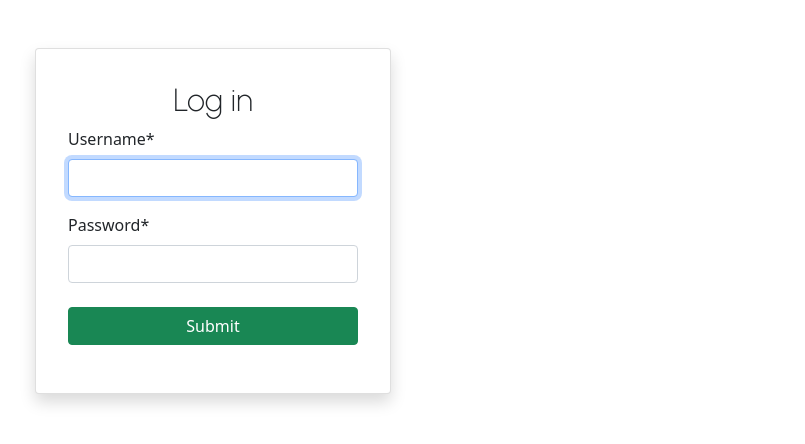
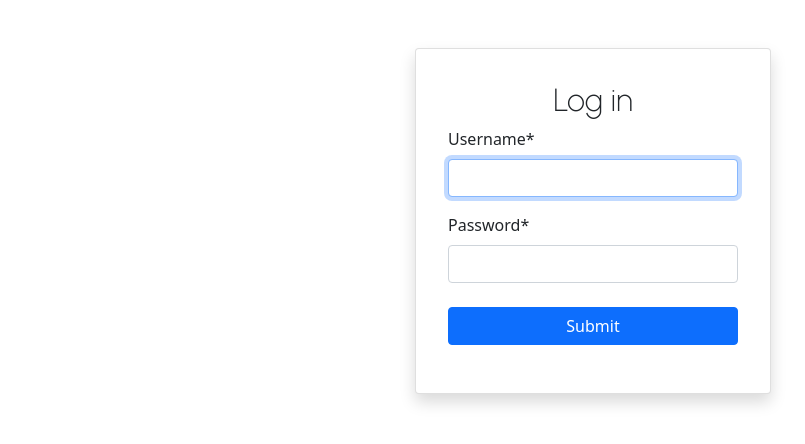
Before and after one commit to renataberoli/bug_catcher, a Django app: page /accounts/login/ in a window 1280 px wide. Shown: the part 58-502 px from the top of the page, without its empty margins (47-852 px from the left). Run offline with Django 3.2, Linux system fonts and the light colour scheme; some libraries are stand-ins or nearby versions.

Commit message:
improving login ui

```diff
--- a/app/templates/registration/login.html
+++ b/app/templates/registration/login.html
@@ -2,7 +2,7 @@
 {% load crispy_forms_tags %}
 
 {% block content %}
-  <div class="row d-flex align-items-center">
+  <div class="row d-flex justify-content-center">
     <div class="col-lg-4 col-md-4 col-sm-1">
       <div class="card mt-5 shadow p-3 mb-5 bg-body rounded">
         <div class="card-body ">
@@ -10,7 +10,7 @@
           <form method="POST">{% csrf_token %}
             {{ form|crispy }}
             <div class="d-grid gap-2 mx-auto mt-4">
-              <button type="submit" class="btn btn-success">Submit</button>
+              <button type="submit" class="btn btn-primary">Submit</button>
             </div>
           </form>
         </div>
```
